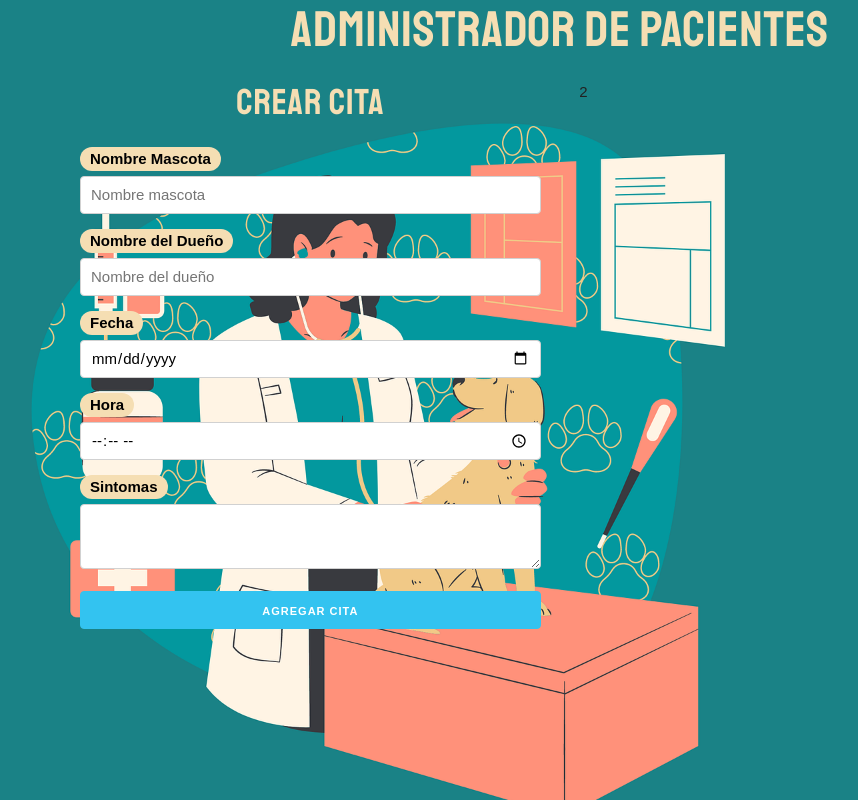
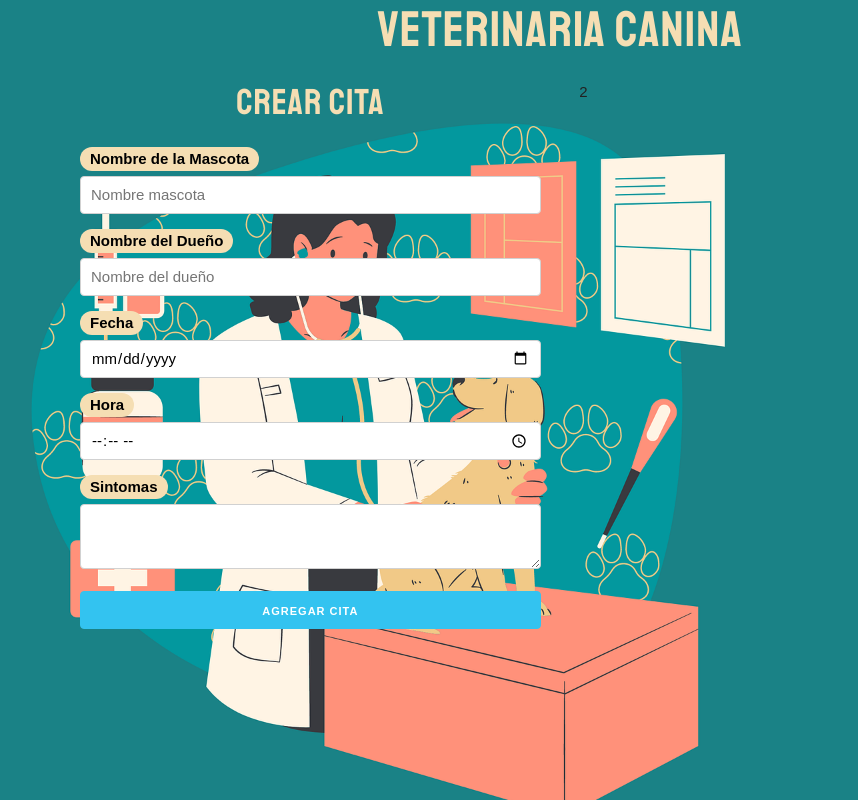
Before and after one commit to ojedam13/veterinaria_citas, a React (Create React App) app: page / in a window 1280 px wide. Shown: the whole page, without its empty margins (80-938 px from the left). Built offline with nearby package versions, Linux system fonts and the light colour scheme.

Commit message:
creando las citas

```diff
--- a/public/index.html
+++ b/public/index.html
@@ -24,7 +24,7 @@
       work correctly both with client-side routing and a non-root public URL.
       Learn how to configure a non-root public URL by running `npm run build`.
     -->
-    <title>Administración de Pacientes</title>
+    <title>Veterinaria Canina</title>
     <link rel="stylesheet" href="https://cdnjs.cloudflare.com/ajax/libs/normalize/8.0.1/normalize.min.css">
     <link href="https://fonts.googleapis.com/css?family=Staatliches" rel="stylesheet">
     <link rel="stylesheet" href="https://cdnjs.cloudflare.com/ajax/libs/skeleton/2.0.4/skeleton.min.css">
--- a/src/App.js
+++ b/src/App.js
@@ -1,15 +1,34 @@
-import React, {Fragment} from 'react';
+import React, {Fragment, useState} from 'react';
 import Formulario from './components/Formulario';
 
+
+
+
+
 function App() {
+  // Arrgelo de citas
+  const [citas, guardarCitas] = useState([]);
+
+
+  // Funcion q tome las citas actuales y agregre la nueva
+  const crearCita = cita => {
+    guardarCitas([
+      ...citas,
+      cita
+    ]);
+  }
+
+
   return (
     <Fragment>
-      <h1>Administrador de pacientes</h1>
+      <h1>Veterinaria Canina</h1>
 
       <div className='container'>
         <div className='row'>
           <div className='one-half column'>
-              <Formulario />
+            <Formulario
+              crearCita = {crearCita}
+              />
           </div>
           <div className='one-half column'>
               2
--- a/src/components/Formulario.js
+++ b/src/components/Formulario.js
@@ -1,7 +1,7 @@
 import React, {Fragment, useState} from 'react';
 import {v4 as uuidv4} from 'uuid';
 uuidv4();
-const Formulario = () => {
+const Formulario = ({crearCita}) => {
 
     //Crear state de Citas
     const [cita, actualizarCita] = useState({
@@ -41,7 +41,7 @@ const Formulario = () => {
         cita.id = uuidv4();
         console.log(cita);
         // Crear la cita
-
+        crearCita(cita);
         //Reiniciar el form
     }
 
@@ -52,7 +52,7 @@ const Formulario = () => {
             <form
                 onSubmit={submitCita}
             >
-                <label>Nombre Mascota</label>
+                <label>Nombre de la Mascota</label>
                 <input
                     type='text'
                     name='mascota'
```
